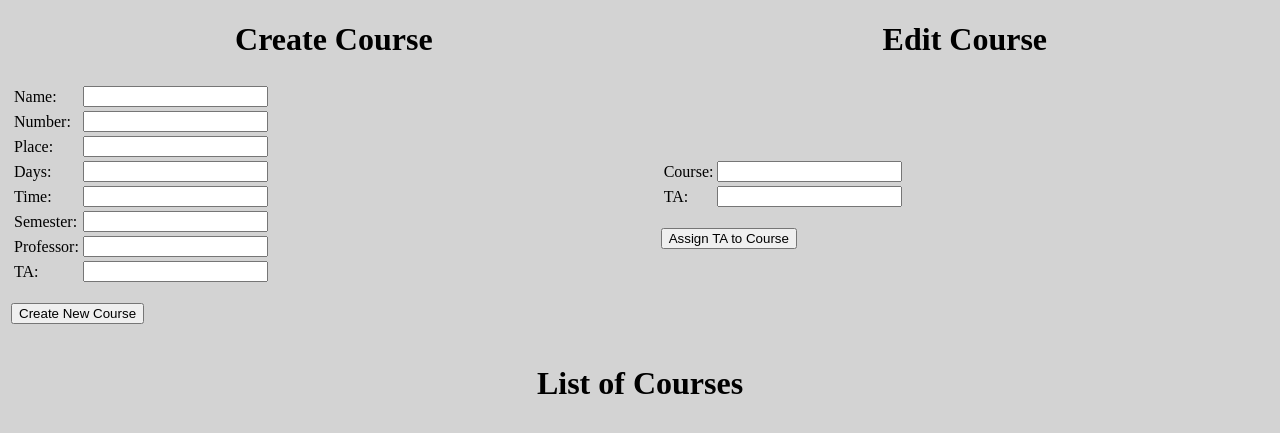
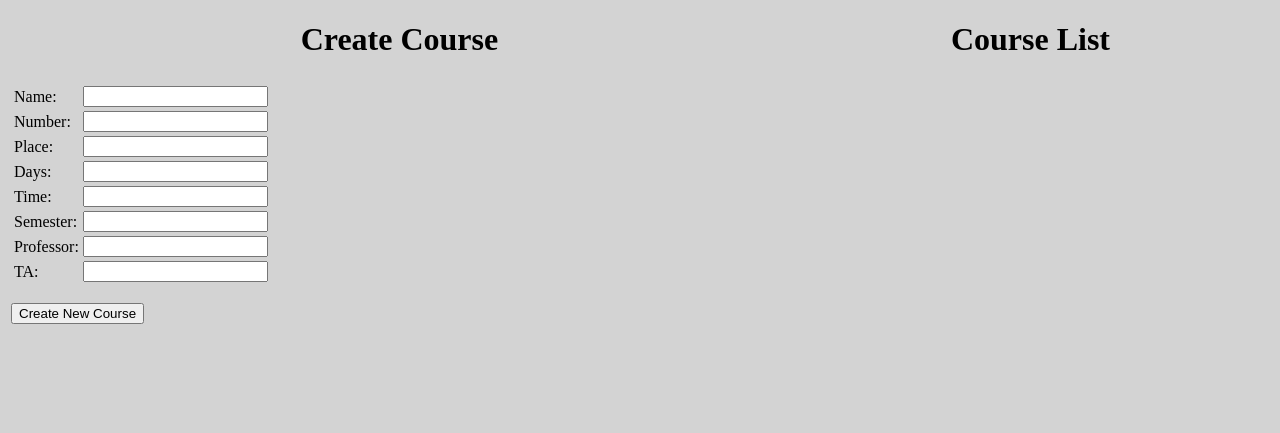
Before and after one commit to skramer1998/UntypedChaosApp, a Django app: template templates/main/courses.html in a window 1280 px wide. Shown: the part 54-487 px from the top of the page. Run offline with Django 3.2, Linux system fonts and the light colour scheme; the template is opened without the code that fills it, so the values that code supplies are empty.

Commit message:
Fixing things, hey Andres you should comment your code

```diff
--- a/templates/main/courses.html
+++ b/templates/main/courses.html
@@ -7,7 +7,7 @@
 
         <tr>
             <td><h1 align="center">Create Course</h1></td>
-            <td><h1 align="center">Edit Course</h1></td>
+            <td><h1 align="center">Course List</h1></td>
         </tr>
 
         <tr>
@@ -53,34 +53,6 @@
                 </form>
             </td>
             <td>
-                <form action="{% url 'courses' %}" method="post">
-                    {% csrf_token %}
-                    <table>
-                        <tr>
-                            <td>Course:</td>
-                            <td><input type="test" name="coursename" required/></td>
-                        </tr>
-                        <tr>
-                            <td>TA:</td>
-                            <td><input type="text" name="ta" required/></td>
-                        </tr>
-                    </table>
-                    <br>
-                    <input type="submit" name="assign_ta" value="Assign TA to Course" />
-                </form>
-            </td>
-        </tr>
-
-    </table>
-
-
-
-
-
-
-
-
-    <h1 align="center">List of Courses</h1>
                 <ul>
                     {% for course in allClasses %}
                         <li>
@@ -93,7 +65,9 @@
                         <br>
                     {% endfor %}
                 </ul>
+            </td>
+        </tr>
 
-
+    </table>
 
 {% endblock %}
```
Lines whose indentation alone changed are shown as unchanged.
